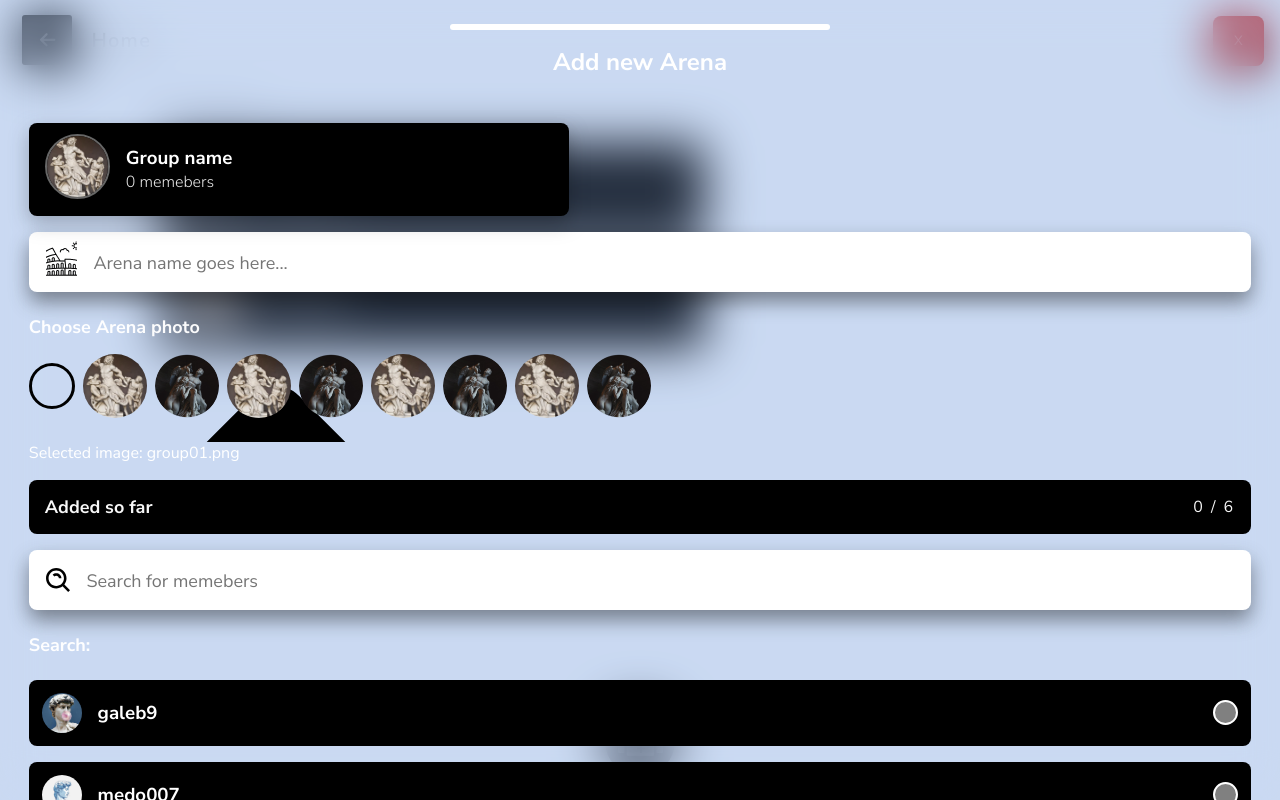
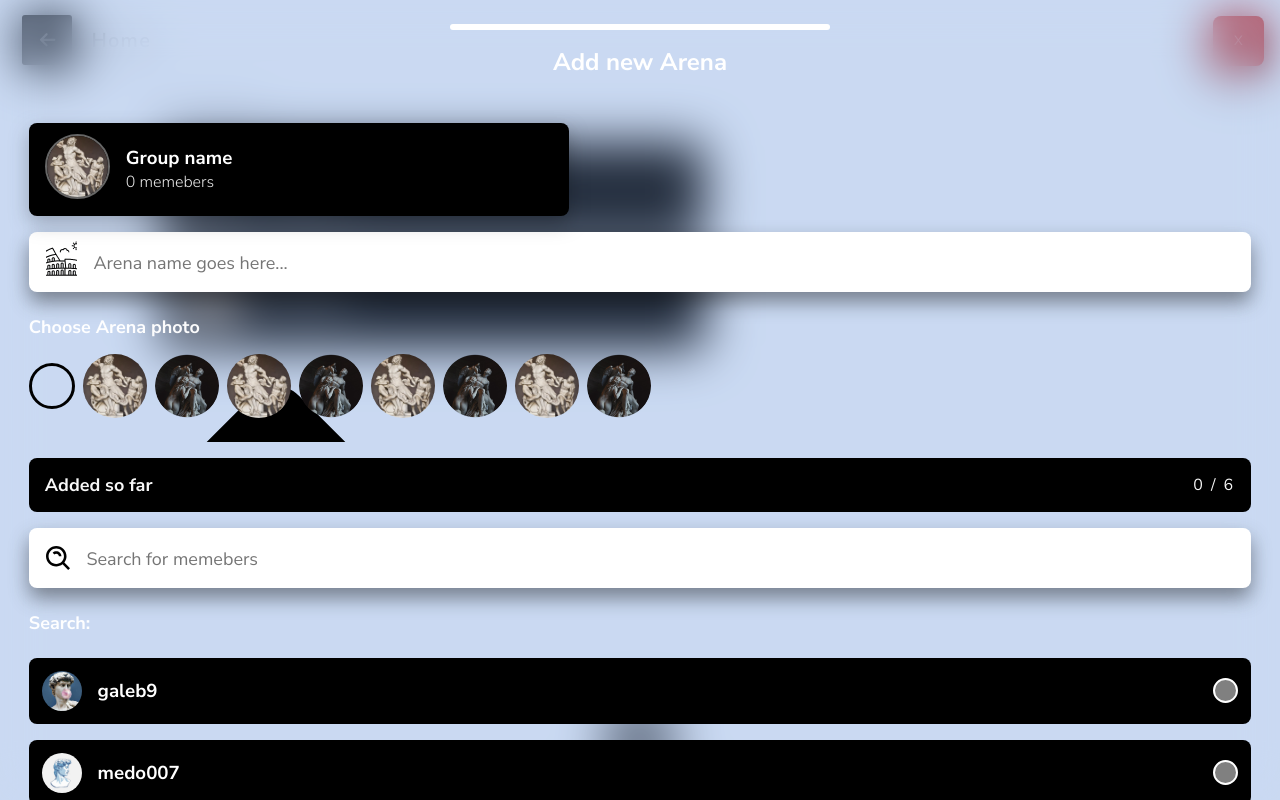
Before and after one commit to galeb9/GreekGeek, a Vue app: page /arena in a window 1280 px wide. Built offline with nearby package versions, Linux system fonts and the light colour scheme; no server answers; the database is empty; sample sign-in values are in the browser's storage.

Commit message:
fix: removed a p

```diff
--- a/src/components/arena/popup/AddGroupPopup.vue
+++ b/src/components/arena/popup/AddGroupPopup.vue
@@ -16,7 +16,7 @@
         />
 
         <PhotoChoice @is-selected="getSelectedImg"/>
-        <p>Selected image: {{selectedImg}}</p>
+        <!-- <p>Selected image: {{selectedImg}}</p> -->
         <div class="memebers-added">
             <PopupHeading
                 class="popup__heading--special"
```
